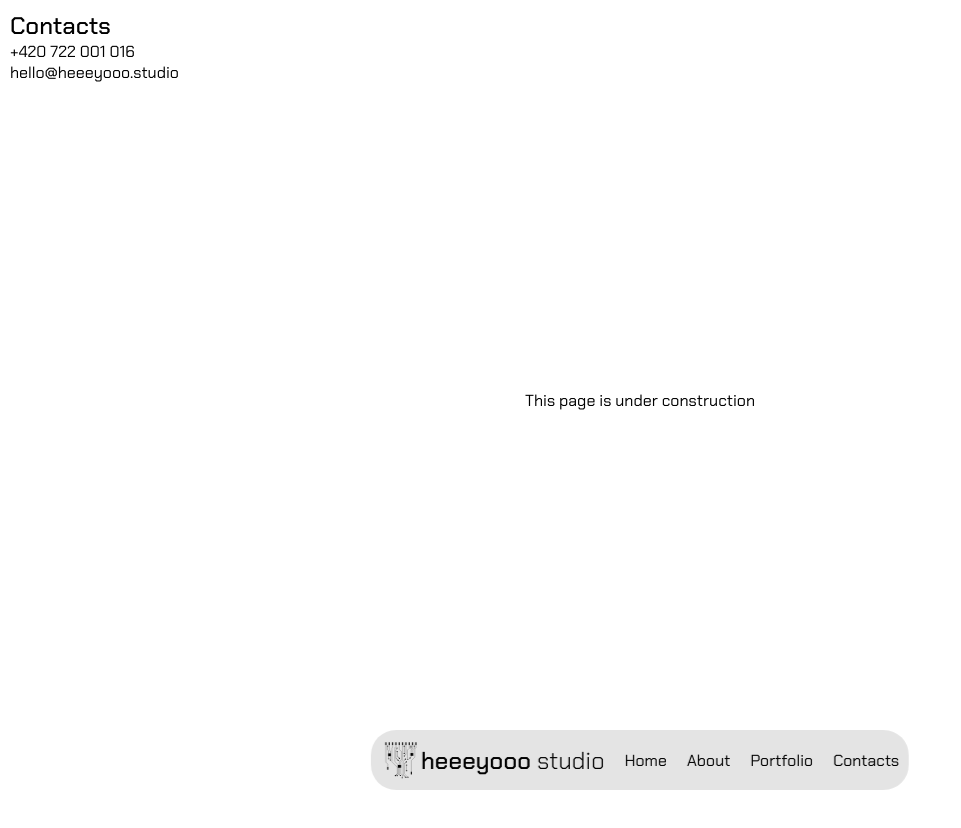
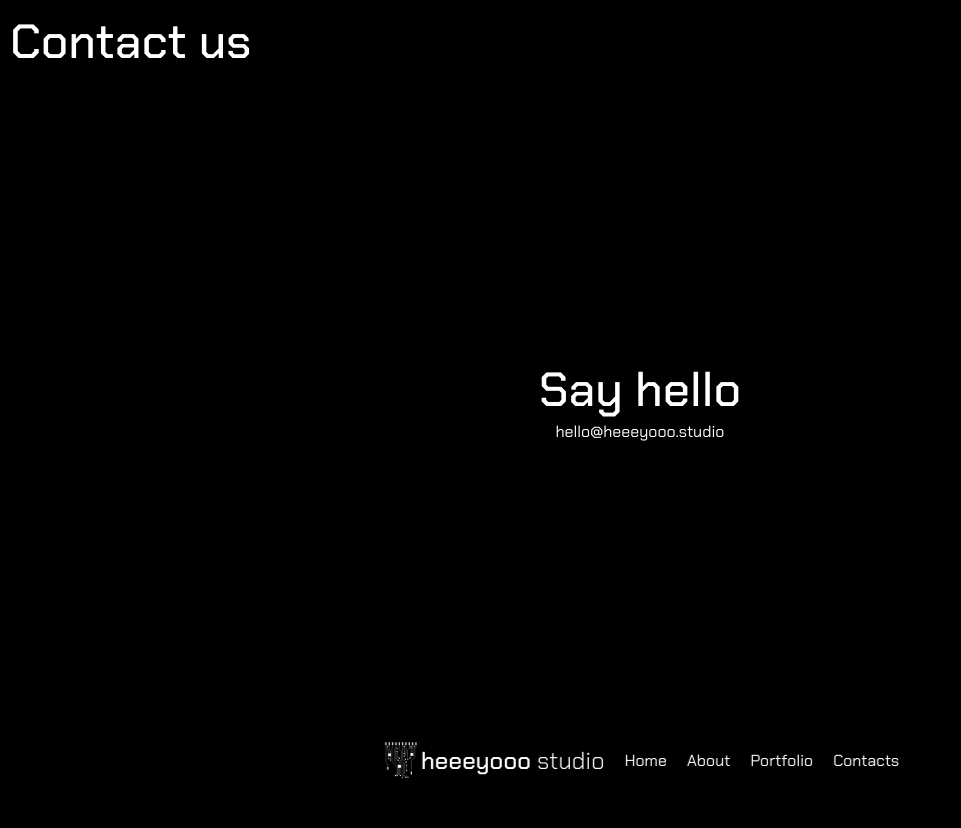
Before and after one commit to stepandordiai/heeeyooo-react, a React (Vite) app: page /contacts in a window 1280 px wide. Shown: the top 828 px of the page, without its empty margins (0-961 px from the left). After the commit the page ends 800 px from the top, so only its background shows below. Built offline with nearby package versions, Linux system fonts and the light colour scheme.

Commit message:
Update styles, logo and Contacts

```diff
--- a/src/components/Header/Header.jsx
+++ b/src/components/Header/Header.jsx
@@ -2,7 +2,7 @@ import { NavLink, useLocation } from "react-router-dom";
 import { useEffect } from "react";
 import BurgerBtn from "../BurgerBtn/BurgerBtn";
 import BurgerMenu from "../BurgerMenu/BurgerMenu";
-import logoImg from "/heeeyooo-studio-logo-black-v1.svg";
+import logoImg from "/heeeyooo-studio-logo-white-v1.svg";
 import "./Header.scss";
 
 const Header = () => {
--- a/src/components/Header/Header.scss
+++ b/src/components/Header/Header.scss
@@ -41,7 +41,7 @@
 	justify-content: center;
 	align-items: center;
 	font-size: 1.5rem;
-	color: #000;
+	color: #fff;
 	font-weight: 500;
 
 	span {
@@ -55,7 +55,7 @@
 }
 
 .header__nav-link {
-	color: black;
+	color: #fff;
 }
 
 @media screen and (width <= 600px) {
--- a/src/pages/Contacts/Contacts.jsx
+++ b/src/pages/Contacts/Contacts.jsx
@@ -8,11 +8,12 @@ const Contacts = () => {
 				<title>Contacts | heeeyooo studio</title>
 				<link rel="canonical" href="https://heeeyooo.studio/contacts" />
 			</Helmet>
-			<h1>Contacts</h1>
-			<a href="tel:+420722001016">+420 722 001 016</a>
-			<br />
-			<a href="mailto:hello@heeeyooo.studio">hello@heeeyooo.studio</a>
-			<p className="construction">This page is under construction</p>
+			<h1>Contact us</h1>
+			<div className="contacts__details">
+				<p className="contacts__details-title">Say hello</p>
+				{/* <a href="tel:+420722001016">+420 722 001 016</a> */}
+				<a href="mailto:hello@heeeyooo.studio">hello@heeeyooo.studio</a>
+			</div>
 		</>
 	);
 };
--- a/src/pages/Contacts/Contacts.scss
+++ b/src/pages/Contacts/Contacts.scss
@@ -1,3 +1,17 @@
 a {
-	color: #000;
+	// color: #000;
+	color: #fff;
 }
+
+.contacts__details {
+	position: fixed;
+	top: 50%;
+	left: 50%;
+	transform: translate(-50%, -50%);
+	text-align: center;
+}
+
+.contacts__details-title {
+	font-size: clamp(1.5rem, 4vw, 3rem) !important;
+	font-weight: 500 !important;
+}
--- a/src/pages/Home/Home.scss
+++ b/src/pages/Home/Home.scss
@@ -1,5 +1,5 @@
 h1 {
-	font-size: 1.5rem !important;
+	font-size: clamp(1.5rem, 4vw, 3rem) !important;
 	font-weight: 500 !important;
 }
 
--- a/src/scss/App.scss
+++ b/src/scss/App.scss
@@ -4,7 +4,9 @@
 body {
 	font-family: "Chakra Petch", sans-serif;
 	padding: 10px;
-	min-height: 2000px;
+	background: #000;
+	color: #fff !important;
+	// min-height: 2000px;
 }
 
 .work__title {
```
Also changed, not shown: public/heeeyooo-studio-logo-white-v1.svg (added).
